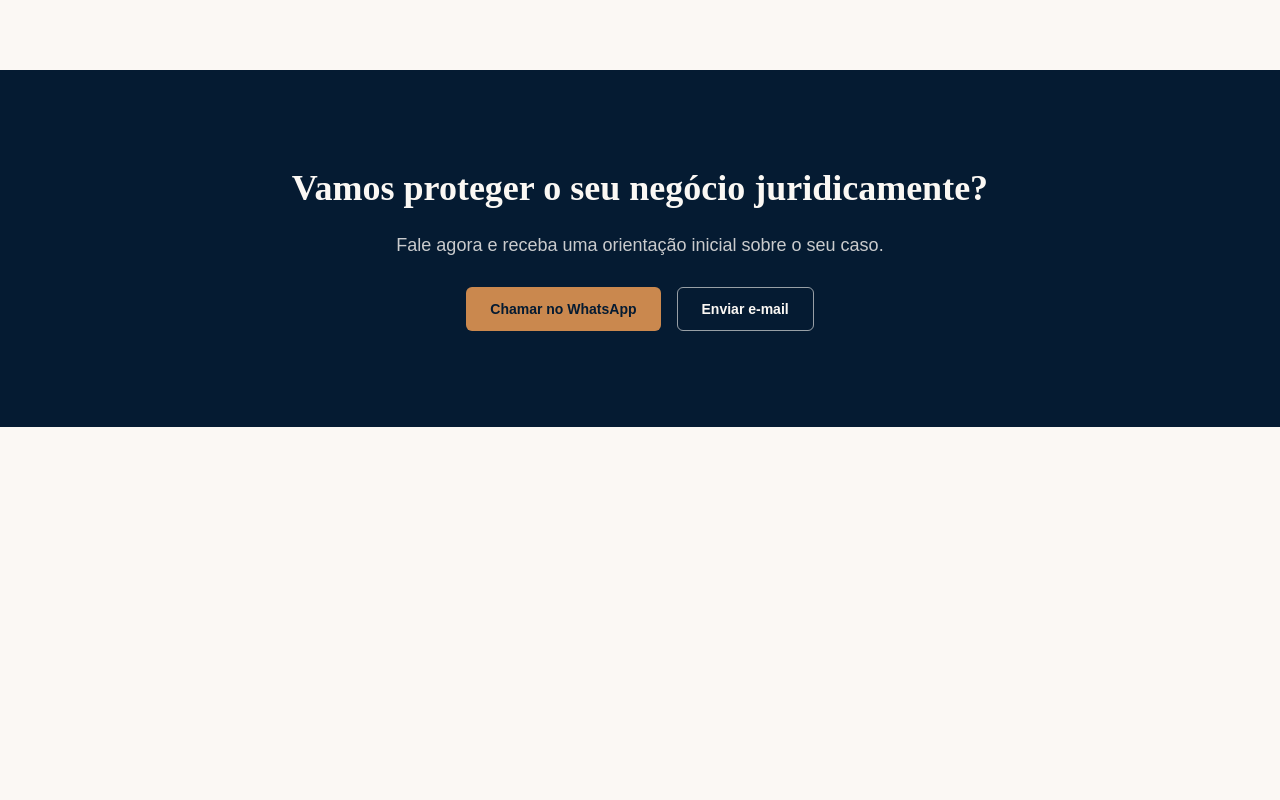
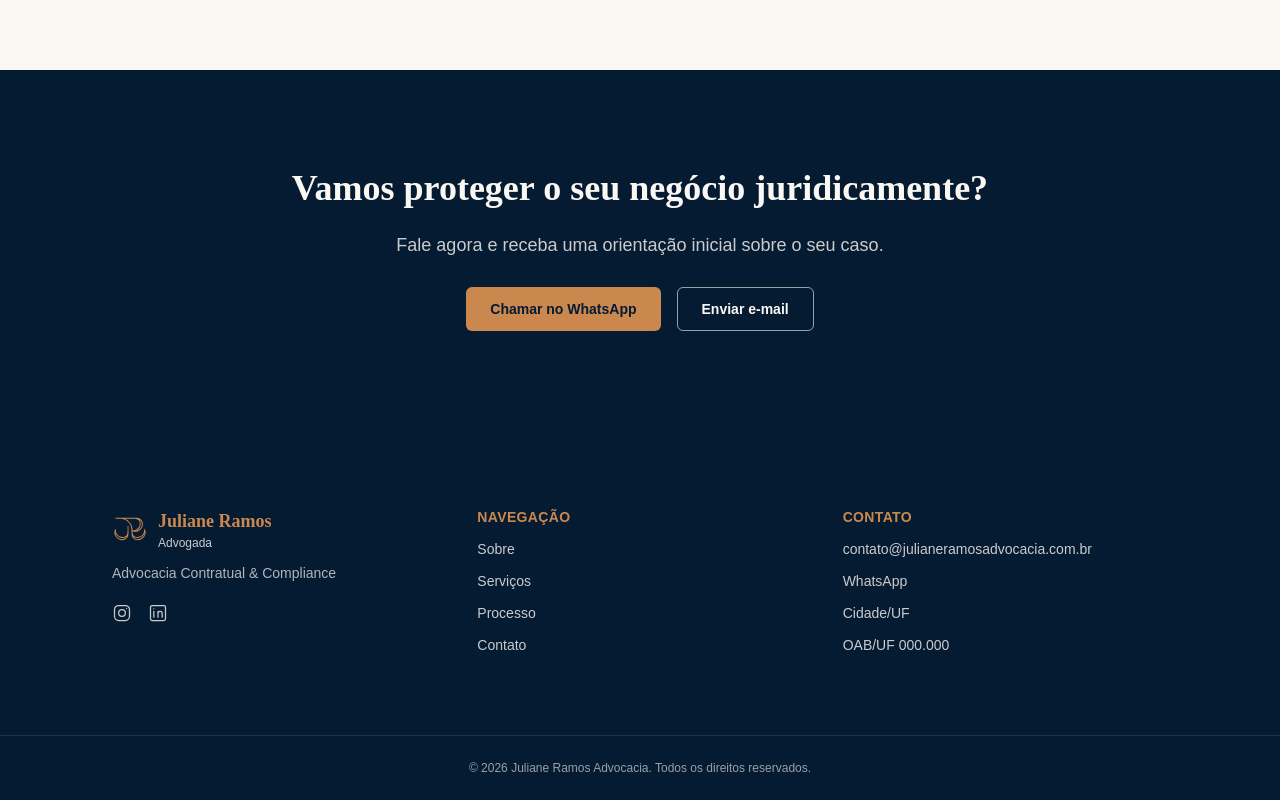
Before and after one commit to HerliKhoury/juliane-ramos-advocacia, a React (Vite) app: page / in a window 1280 px wide. Shown: the part 4260-5060 px from the top of the page. Before the commit the page ends 4687 px from the top, so only its background shows below. Built offline with nearby package versions, Linux system fonts and the light colour scheme.

Commit message:
feat: add footer with contact info (09-rodape-contato)

```diff
--- a/src/App.tsx
+++ b/src/App.tsx
@@ -1,3 +1,4 @@
+import { Footer } from "./components/layout/Footer";
 import { Header } from "./components/layout/Header";
 import { CtaFinal } from "./components/sections/CtaFinal";
 import { Hero } from "./components/sections/Hero";
@@ -18,6 +19,7 @@ function App() {
         <ProvaSocial />
         <CtaFinal />
       </main>
+      <Footer />
     </>
   )
 }
--- /dev/null
+++ b/src/components/layout/Footer.tsx
@@ -0,0 +1,125 @@
+import { CONTATO, linkWhatsapp } from "../../config/contato";
+import { Container } from "./Container";
+
+const NAV_LINKS = [
+  { href: "#sobre", label: "Sobre" },
+  { href: "#servicos", label: "Serviços" },
+  { href: "#processo", label: "Processo" },
+  { href: "#contato", label: "Contato" },
+];
+
+const LINK_CLASSES =
+  "text-cream/80 transition-colors hover:text-gold focus-visible:outline focus-visible:outline-2 focus-visible:outline-offset-2 focus-visible:outline-gold";
+
+export function Footer() {
+  return (
+    <footer className="bg-navy text-cream">
+      <Container className="grid grid-cols-1 gap-10 py-16 md:grid-cols-3 md:py-20">
+        <div className="flex flex-col gap-3">
+          <a href="#" className="flex items-center gap-2.5">
+            <img src="/favicon.svg" alt="" className="h-9 w-9 rounded-md" />
+            <span className="flex flex-col leading-tight">
+              <span className="font-display text-lg font-semibold text-gold">
+                Juliane Ramos
+              </span>
+              <span className="text-xs text-cream/80">Advogada</span>
+            </span>
+          </a>
+          <p className="max-w-xs text-sm text-cream/70">
+            Advocacia Contratual &amp; Compliance
+          </p>
+          <div className="mt-2 flex items-center gap-4">
+            <a
+              href={CONTATO.instagram}
+              target="_blank"
+              rel="noreferrer noopener"
+              aria-label="Instagram"
+              className="text-cream/80 transition-colors hover:text-gold focus-visible:outline focus-visible:outline-2 focus-visible:outline-offset-2 focus-visible:outline-gold"
+            >
+              <IconeInstagram />
+            </a>
+            <a
+              href={CONTATO.linkedin}
+              target="_blank"
+              rel="noreferrer noopener"
+              aria-label="LinkedIn"
+              className="text-cream/80 transition-colors hover:text-gold focus-visible:outline focus-visible:outline-2 focus-visible:outline-offset-2 focus-visible:outline-gold"
+            >
+              <IconeLinkedin />
+            </a>
+          </div>
+        </div>
+
+        <nav aria-label="Rodapé" className="flex flex-col gap-3">
+          <span className="text-sm font-semibold uppercase tracking-wide text-gold">
+            Navegação
+          </span>
+          {NAV_LINKS.map((link) => (
+            <a key={link.href} href={link.href} className={`text-sm ${LINK_CLASSES}`}>
+              {link.label}
+            </a>
+          ))}
+        </nav>
+
+        <div className="flex flex-col gap-3">
+          <span className="text-sm font-semibold uppercase tracking-wide text-gold">
+            Contato
+          </span>
+          <a href={`mailto:${CONTATO.email}`} className={`text-sm ${LINK_CLASSES}`}>
+            {CONTATO.email}
+          </a>
+          <a href={linkWhatsapp()} target="_blank" rel="noreferrer noopener" className={`text-sm ${LINK_CLASSES}`}>
+            WhatsApp
+          </a>
+          <span className="text-sm text-cream/80">{CONTATO.cidadeUf}</span>
+          <span className="text-sm text-cream/80">{CONTATO.oab}</span>
+        </div>
+      </Container>
+
+      <div className="border-t border-cream/10">
+        <Container className="py-6">
+          <p className="text-center text-xs text-cream/60">
+            © {new Date().getFullYear()} Juliane Ramos Advocacia. Todos os direitos reservados.
+          </p>
+        </Container>
+      </div>
+    </footer>
+  );
+}
+
+function IconeInstagram() {
+  return (
+    <svg
+      viewBox="0 0 24 24"
+      fill="none"
+      stroke="currentColor"
+      strokeWidth={1.5}
+      strokeLinecap="round"
+      strokeLinejoin="round"
+      className="h-5 w-5"
+      aria-hidden="true"
+    >
+      <rect x="3" y="3" width="18" height="18" rx="5" />
+      <circle cx="12" cy="12" r="4" />
+      <path d="M17.5 6.5h.01" />
+    </svg>
+  );
+}
+
+function IconeLinkedin() {
+  return (
+    <svg
+      viewBox="0 0 24 24"
+      fill="none"
+      stroke="currentColor"
+      strokeWidth={1.5}
+      strokeLinecap="round"
+      strokeLinejoin="round"
+      className="h-5 w-5"
+      aria-hidden="true"
+    >
+      <rect x="3" y="3" width="18" height="18" rx="2" />
+      <path d="M7 10v7M7 7v.01M12 17v-4.5a2.5 2.5 0 0 1 5 0V17M12 17v-7" />
+    </svg>
+  );
+}
```
Also changed, not shown: tasks/done/09-rodape-contato.md (renamed from tasks/todo/09-rodape-contato.md).
